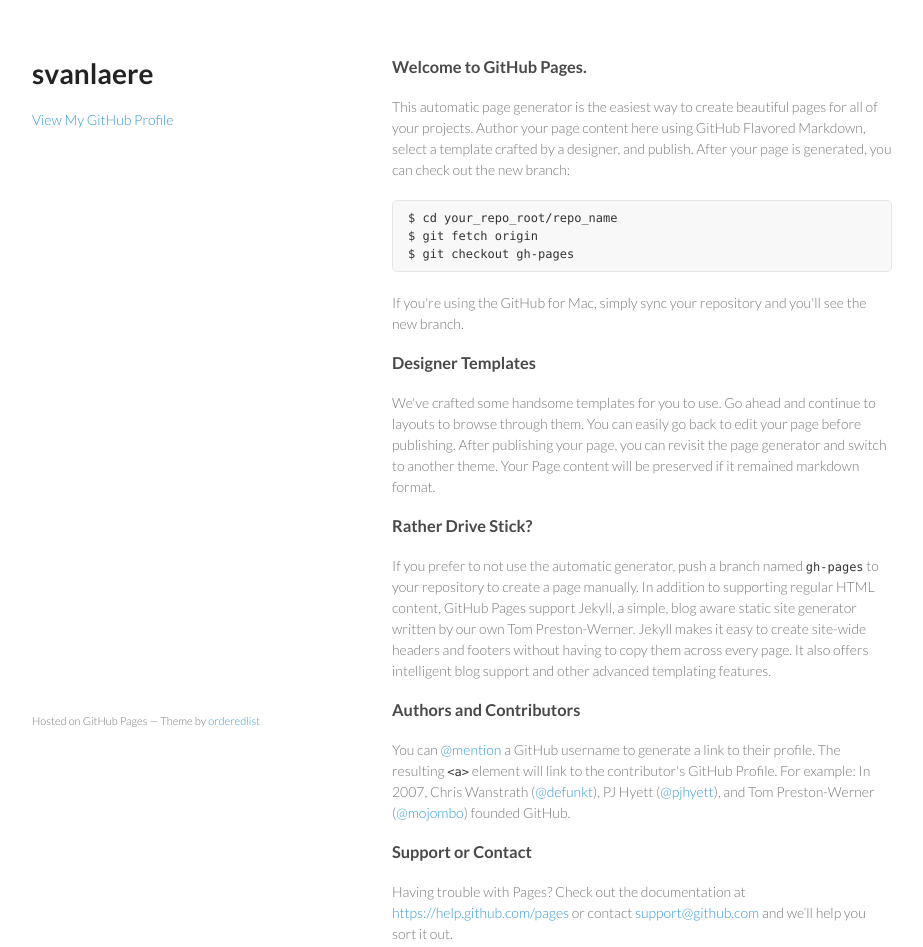
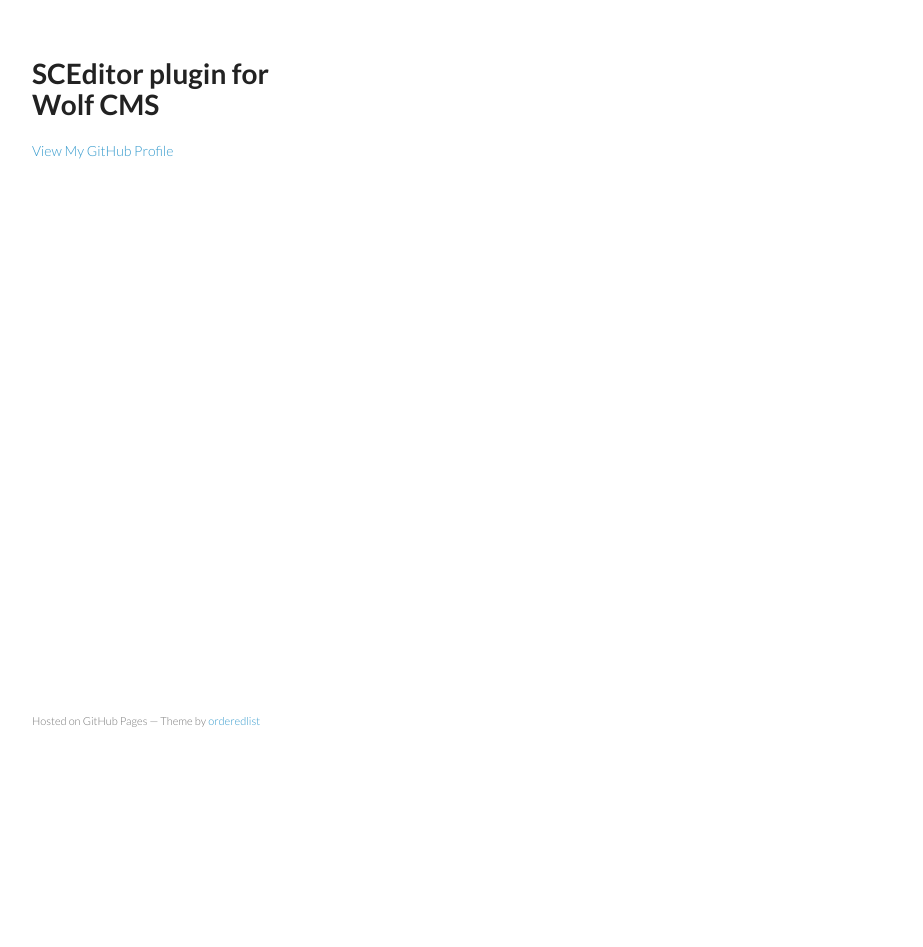
Before and after one commit to svanlaere/svanlaere.github.io, a plain HTML site: page sceditor/index.html in a window 1280 px wide. Shown: the whole page, without its empty margins (178-1101 px from the left). After the commit the page ends 800 px from the top, so only its background shows below. Drawn offline with Linux system fonts and the light colour scheme; files that its build step writes are made by us from their sources; files whose address does not match are found by name.

Commit message:
SCEditor

```diff
--- a/sceditor/index.html
+++ b/sceditor/index.html
@@ -3,10 +3,10 @@
   <head>
     <meta charset="utf-8">
     <meta http-equiv="X-UA-Compatible" content="chrome=1">
-    <title>svanlaere</title>
+    <title>SCEditor plugin for Wolf CMS</title>
 
-    <link rel="stylesheet" href="stylesheets/styles.css">
-    <link rel="stylesheet" href="stylesheets/pygment_trac.css">
+    <link rel="stylesheet" href="../stylesheets/styles.css">
+    <link rel="stylesheet" href="../stylesheets/pygment_trac.css">
     <meta name="viewport" content="width=device-width, initial-scale=1, user-scalable=no">
     <!--[if lt IE 9]>
     <script src="//html5shiv.googlecode.com/svn/trunk/html5.js"></script>
@@ -15,43 +15,13 @@
   <body>
     <div class="wrapper">
       <header>
-        <h1>svanlaere</h1>
+        <h1>SCEditor plugin for Wolf CMS</h1>
 
         <p class="view"><a href="https://github.com/svanlaere">View My GitHub Profile</a></p>
 
       </header>
       <section>
-        <h3>
-<a id="welcome-to-github-pages" class="anchor" href="#welcome-to-github-pages" aria-hidden="true"><span class="octicon octicon-link"></span></a>Welcome to GitHub Pages.</h3>
 
-<p>This automatic page generator is the easiest way to create beautiful pages for all of your projects. Author your page content here using GitHub Flavored Markdown, select a template crafted by a designer, and publish. After your page is generated, you can check out the new branch:</p>
-
-<pre><code>$ cd your_repo_root/repo_name
-$ git fetch origin
-$ git checkout gh-pages
-</code></pre>
-
-<p>If you're using the GitHub for Mac, simply sync your repository and you'll see the new branch.</p>
-
-<h3>
-<a id="designer-templates" class="anchor" href="#designer-templates" aria-hidden="true"><span class="octicon octicon-link"></span></a>Designer Templates</h3>
-
-<p>We've crafted some handsome templates for you to use. Go ahead and continue to layouts to browse through them. You can easily go back to edit your page before publishing. After publishing your page, you can revisit the page generator and switch to another theme. Your Page content will be preserved if it remained markdown format.</p>
-
-<h3>
-<a id="rather-drive-stick" class="anchor" href="#rather-drive-stick" aria-hidden="true"><span class="octicon octicon-link"></span></a>Rather Drive Stick?</h3>
-
-<p>If you prefer to not use the automatic generator, push a branch named <code>gh-pages</code> to your repository to create a page manually. In addition to supporting regular HTML content, GitHub Pages support Jekyll, a simple, blog aware static site generator written by our own Tom Preston-Werner. Jekyll makes it easy to create site-wide headers and footers without having to copy them across every page. It also offers intelligent blog support and other advanced templating features.</p>
-
-<h3>
-<a id="authors-and-contributors" class="anchor" href="#authors-and-contributors" aria-hidden="true"><span class="octicon octicon-link"></span></a>Authors and Contributors</h3>
-
-<p>You can <a href="https://github.com/blog/821" class="user-mention">@mention</a> a GitHub username to generate a link to their profile. The resulting <code>&lt;a&gt;</code> element will link to the contributor's GitHub Profile. For example: In 2007, Chris Wanstrath (<a href="https://github.com/defunkt" class="user-mention">@defunkt</a>), PJ Hyett (<a href="https://github.com/pjhyett" class="user-mention">@pjhyett</a>), and Tom Preston-Werner (<a href="https://github.com/mojombo" class="user-mention">@mojombo</a>) founded GitHub.</p>
-
-<h3>
-<a id="support-or-contact" class="anchor" href="#support-or-contact" aria-hidden="true"><span class="octicon octicon-link"></span></a>Support or Contact</h3>
-
-<p>Having trouble with Pages? Check out the documentation at <a href="https://help.github.com/pages">https://help.github.com/pages</a> or contact <a href="mailto:support@github.com">support@github.com</a> and we’ll help you sort it out.</p>
       </section>
       <footer>
         <p><small>Hosted on GitHub Pages &mdash; Theme by <a href="https://github.com/orderedlist">orderedlist</a></small></p>
```
